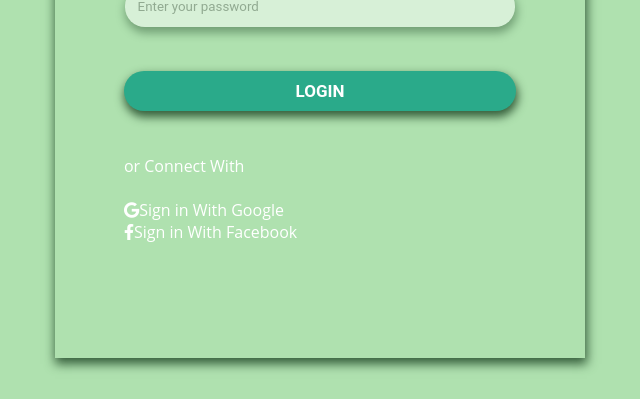
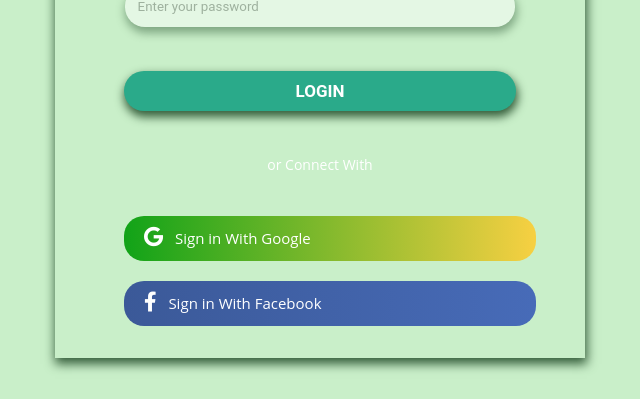
Before and after one commit to AjlaSelimovic/skincare-blog, a PHP site: page /login.html in a window 1280 px wide. Shown: the part 501-900 px from the top of the page, without its empty margins (320-960 px from the left). Run offline with PHP 8.4, Linux system fonts and the light colour scheme.

Commit message:
Style push

```diff
--- a/css/style.css
+++ b/css/style.css
@@ -26,6 +26,7 @@ h1 {
 h2 {
   font-size: 20px;
   font-weight: 600;
+  color: #fff;
 }
 
 h3 {
@@ -58,7 +59,7 @@ hr {
   left: 0;
   width: 100%;
   height: 900px;
-  background: #AFE1AF;
+  background: #c9efc9;
   z-index:-1;
 }
 
@@ -97,7 +98,8 @@ a:not(.active) {
 }
 .menu .active h2 {
   border-bottom: 0 solid #2AAA8A;
-  color: #fff;
+  color: #48524c;
+
   transition: color 0.5s ease-in;
   border-bottom: 3px solid #2AAA8A;
 }
@@ -220,3 +222,42 @@ input.submit {
     position: absolute;
     left: 500px;
 }
+.container .option{
+  font-size: 14px;
+  text-align: center;
+}
+.container .facebook a,
+.container .twitter a{
+  display: block;
+  height: 45px;
+  width: 100%;
+  font-size: 15px;
+  text-decoration: none;
+  padding-left: 20px;
+  line-height: 45px;
+  color: #fff;
+  border-radius: 20px;
+  transition: all 0.3s ease;
+}
+
+.container .facebook i,
+.container .twitter i{
+  padding-right: 12px;
+  font-size: 20px;
+}
+.container .twitter a{
+  background: linear-gradient(to right,  #11a318 0%, #f7d042 100%);
+  margin: 20px 0 15px 0;
+}
+.container .twitter a:hover{
+  background: linear-gradient(to left,  #0f20df 0%, #fe0303 100%);
+  margin: 20px 0 15px 0;
+}
+.container .facebook a{
+  background: linear-gradient( to right,  #3b5998 0%, #476bb8 100%);
+  margin: 20px 0 50px 0;
+}
+.container .facebook a:hover{
+  background: linear-gradient( to left,  #3b5998 0%, #476bb8 100%);
+  margin: 20px 0 50px 0;
+}
```
